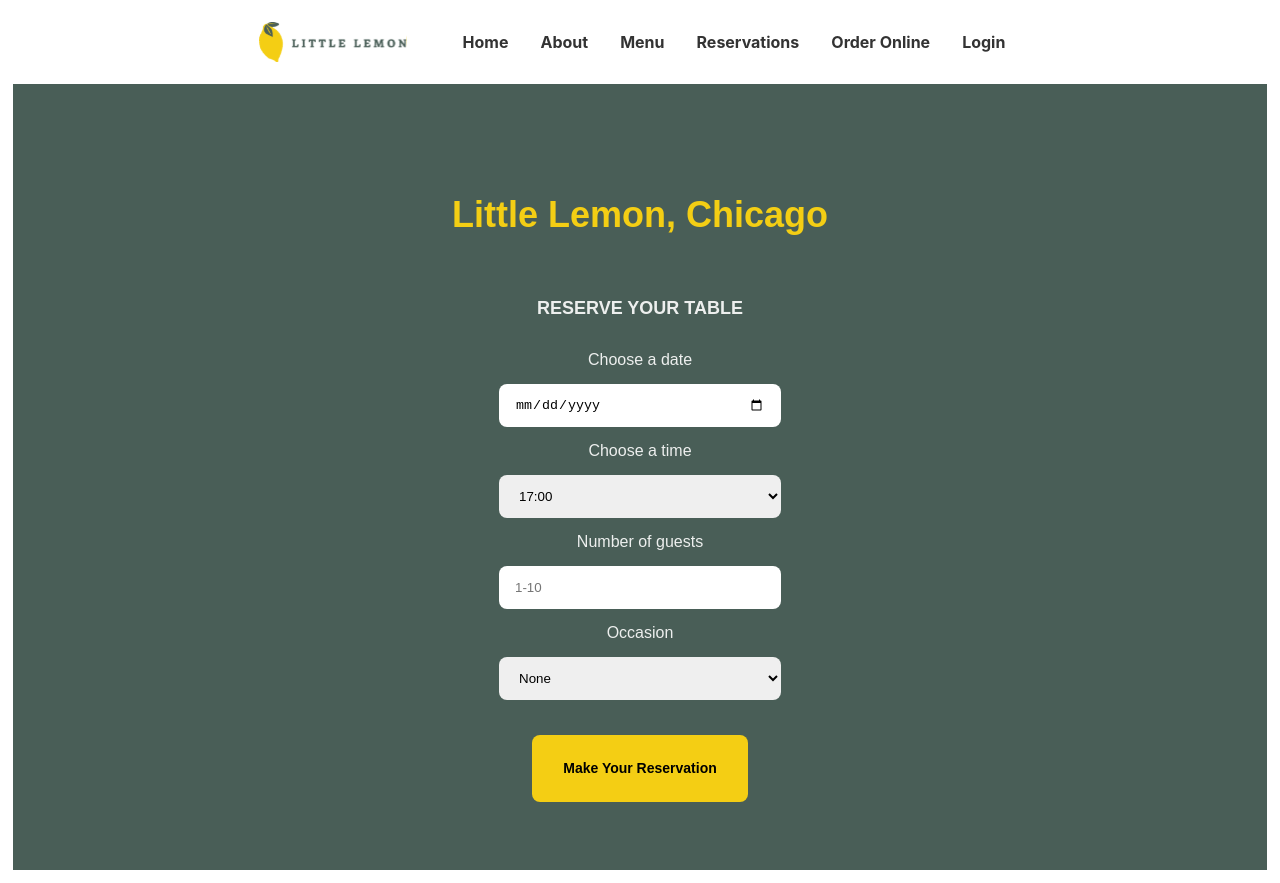
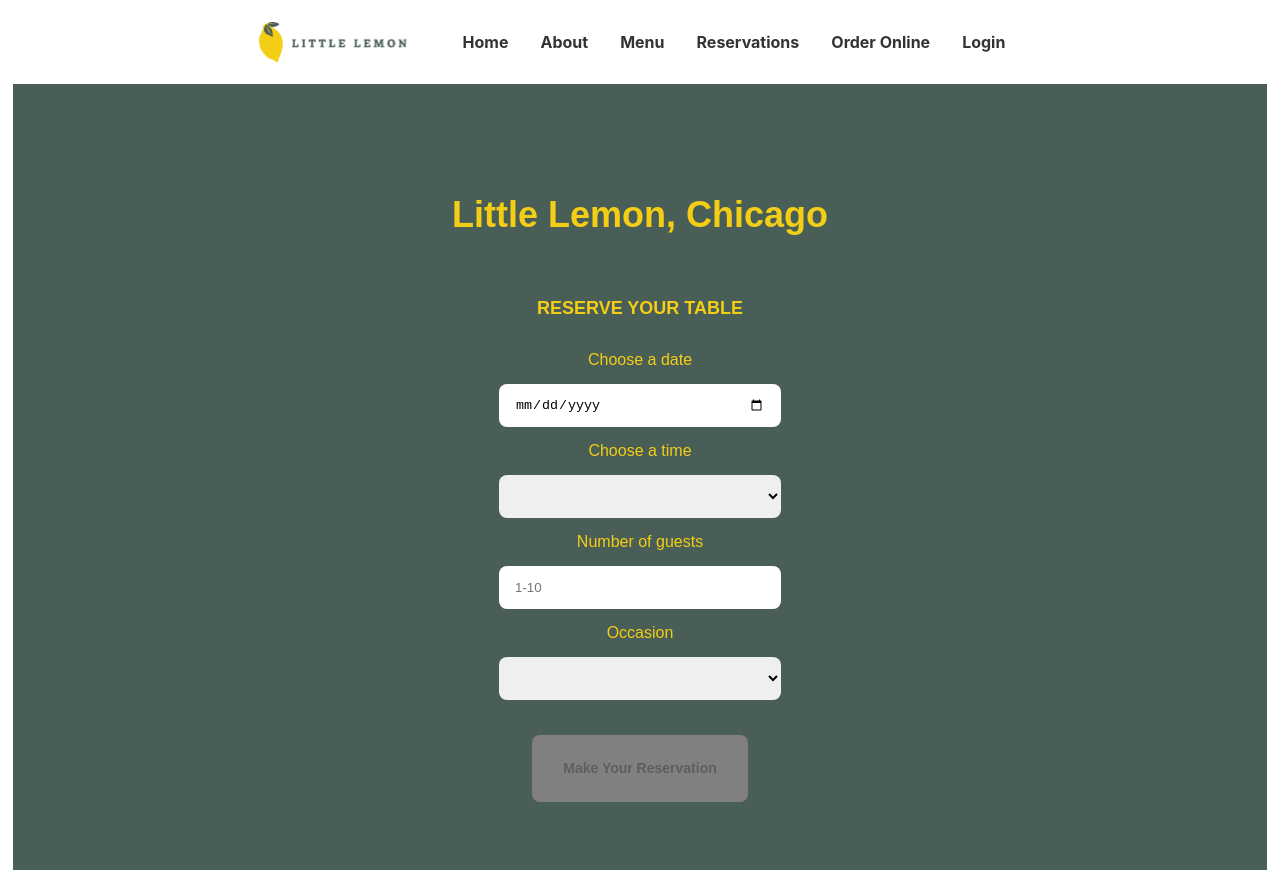
Before and after one commit to diegofdl85/little-lemon, a React (Create React App) app: page /booking in a window 1280 px wide. Built offline with nearby package versions, Linux system fonts and the light colour scheme.

Commit message:
Unit tests and confirmed booking page

```diff
--- a/src/components/Booking.css
+++ b/src/components/Booking.css
@@ -3,7 +3,7 @@
     background-color: #495e57;
     padding: 3rem 2rem;
     font-family: 'Karla', sans-serif;
-    color: #edefee;
+    color: #f4ce14;
     margin-left: 1%;
     margin-right: 1%;
     margin-bottom: 1%;
@@ -70,6 +70,10 @@
     cursor: pointer;
   }
 
+.booking-button:disabled {
+    background-color: gray;
+}
+
 .booking-confirmation {
     height: 100%;
     background-color: #495e57;
@@ -121,6 +125,10 @@
     font-size: 20px;
   }
 
+.confirmation-details-container > h2{
+    font-size: 20px;
+}
+
 .home-button {
     font-size: 14px;
     width: 200px;
@@ -152,7 +160,5 @@
     font-size: 24px;
 }
 
-.confirmation-details-container > h2{
-    font-size: 20px;
+
 }
-}
--- a/src/components/BookingForm.js
+++ b/src/components/BookingForm.js
@@ -10,8 +10,14 @@
         occasion: ''
     });
 
+    const [isDisabled, setIsDisabled] = useState(true) // For button
+
     useEffect(() => {
         localStorage.setItem('bookings', JSON.stringify(bookings))
+        const isEmpty = Object.values(bookings).some(x => x === '');
+        if (isEmpty == false) {
+            setIsDisabled(false);
+        }
     }, [bookings]);
 
 
@@ -43,8 +49,12 @@
                       required
                       value={bookings.date}
                       onChange={e => {
+                        const isEmpty = Object.values(bookings).some(x => x === '');
                         setBookings({...bookings, date: e.target.value})
-                        props.dispatch(e.target.value)}}
+                        props.dispatch(e.target.value)
+                        if (isEmpty == false) {
+                            setIsDisabled(false);
+                        }}}
                       aria-label="On Change"/>
                     <label htmlFor="res-time">Choose a time</label>
                     <select
@@ -54,6 +64,7 @@
                       value={bookings.time}
                       onChange={handleChange}
                       aria-label="On Change">
+                        <option style={{display:'none'}}></option>
                         {times.map(time => {return <option key={time}>{time}</option>
                         })}
                     </select>
@@ -64,6 +75,7 @@
                       min="1" max="10"
                       id="guests"
                       name="guests"
+                      role="guests"
                       value={bookings.guests}
                       required
                       aria-label="On Change"
@@ -76,12 +88,17 @@
                       aria-label="On Change"
                       onChange={handleChange}
                       required>
+                        <option style={{display:'none'}}></option>
                         <option>None</option>
                         <option>Birthday</option>
                         <option>Anniversary</option>
                         <option>Wedding</option>
                     </select>
-                    <input type="submit" className="booking-button" value="Make Your reservation"/>
+                    <input
+                     type="submit"
+                     className="booking-button"
+                     value="Make Your reservation"
+                     disabled={isDisabled}/>
                 </form>
             </div>
         </section>
--- a/src/components/ConfirmedBooking.js
+++ b/src/components/ConfirmedBooking.js
@@ -11,7 +11,8 @@
         if (data !== null) {
             setReservedDetails(JSON.parse(data));
         }
-    })
+    }, []);
+
     return(
     <section name='booking-confirmation' className='booking-confirmation'>
       <div className="container-logo">
```
Also changed, not shown: 1 other file (tests, documents, lock files or other folders).
